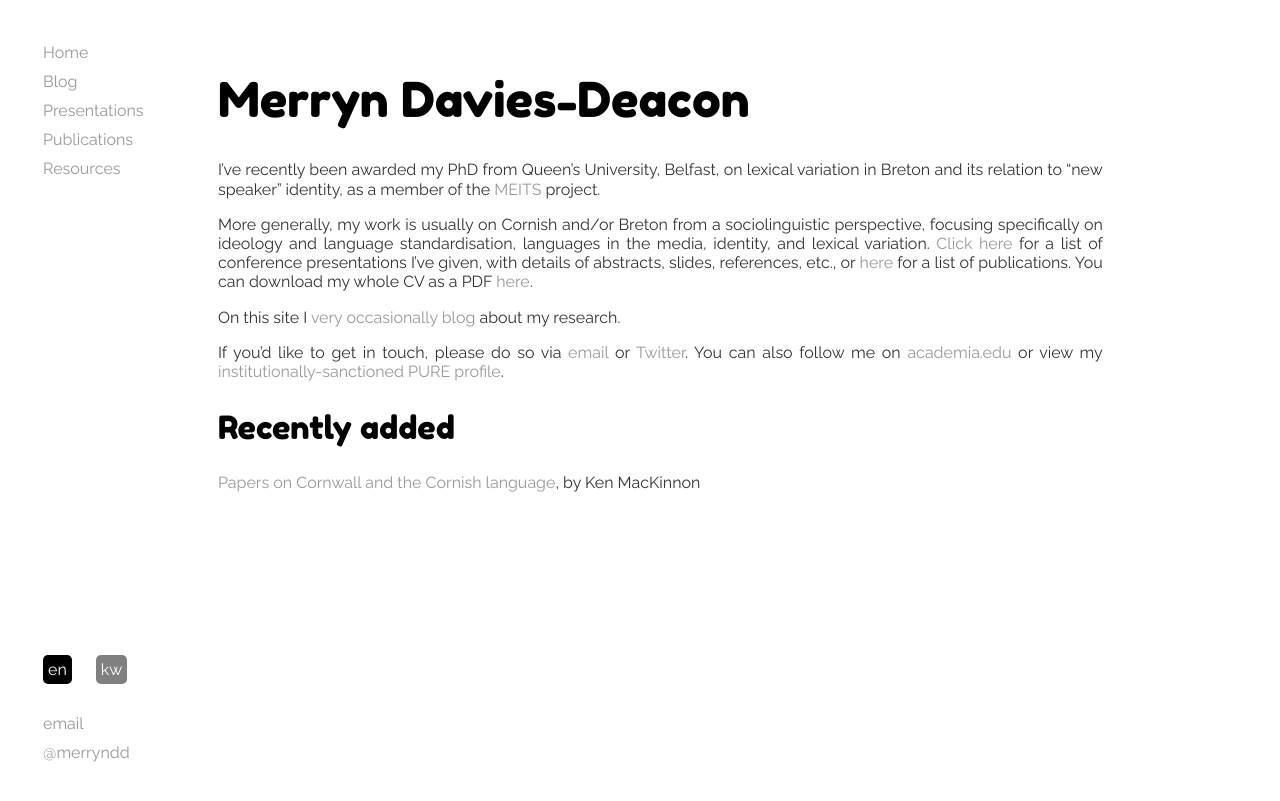
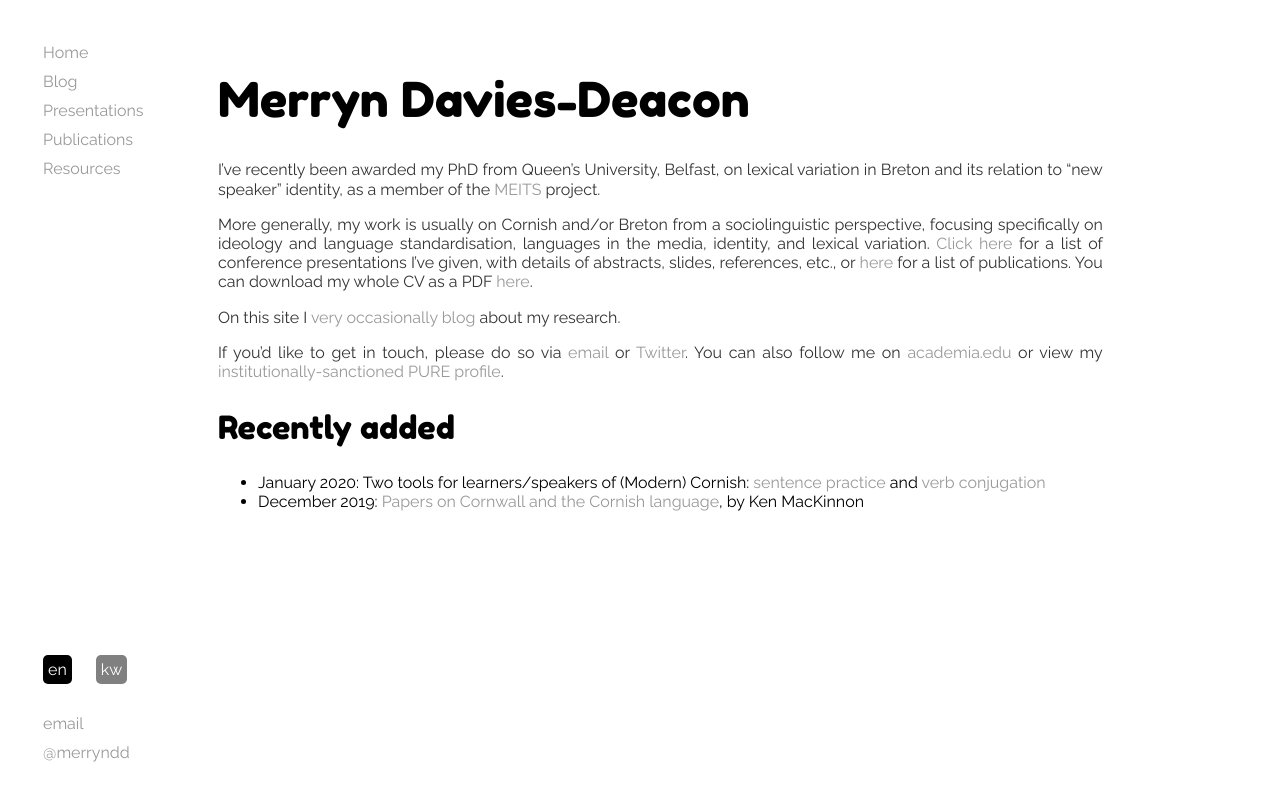
Before and after one commit to merryndd/merryndd.github.io, a Jekyll site: the page built from index.html, in a window 1280 px wide. Shown: the top 801 px of the page. Built offline with Jekyll 4.4.1, drawn with Linux system fonts in a browser that asks for light colours; comment, search, counter and statistics services are not loaded.

Commit message:
Add links to new Cornish resources

```diff
--- a/index.html
+++ b/index.html
@@ -18,10 +18,16 @@ redirect_from: "/"
 	<p>Mars eus whans dhe whei clappya gena vy, whei a ell y wul dredh <a href="mailto:mdaviesdeacon01@qub.ac.uk">ebost</a> po <a href="http://twitter.com/merryndd">Twitter</a>. Whei a ell ow sewya dredh <a href="https://qub.academia.edu/MerrynDaviesDeacon">academia.edu</a> po gweles <a href="http://go.qub.ac.uk/merryndd">ow folen PURE vy</a> ort an gwiasva a’m bednscol.</p>
 </div>
 <div class="en">
-<h2>Recently added</h2>
-<p><a href="/mackinnon">Papers on Cornwall and the Cornish language</a>, by Ken MacKinnon</p>
+  <h2>Recently added</h2>
+  <ul>
+    <li>January 2020: Two tools for learners/speakers of (Modern) Cornish: <a href="https://merryndd.github.io/cornish-js/samplesentences.html">sentence practice</a> and <a href="https://merryndd.github.io/cornish-js/conjugator.html">verb conjugation</a></li>
+    <li>December 2019: <a href="/mackinnon">Papers on Cornwall and the Cornish language</a>, by Ken MacKinnon</li>
+    </ul>
 </div>
 <div class="kw">
-<h2>Nowedh et an wiasva</h2>
-<p><a href="/mackinnon">Screfow en-kever Kernow ha Kernowek</a>, gen Ken MacKinnon</p>
+  <h2>Nowedh et an wiasva</h2>
+  <ul>
+    <li>mis Genver 2020: Dew doul rag practysya Kernowek (Bew): <a href="https://merryndd.github.io/cornish-js/samplesentences.html">frasednow</a> ha <a href="https://merryndd.github.io/cornish-js/conjugator.html">furvow a verbow</a></li>
+    <li>mis Kevardhu 2019: <a href="/mackinnon">Screfow en-kever Kernow ha Kernowek</a>, gen Ken MacKinnon</li>
+    </ul>
 </div>
--- a/site/resources/index.html
+++ b/site/resources/index.html
@@ -41,6 +41,8 @@ title: Merryn Davies-Deacon
 <li><a href="http://www.cusselantavaz.com/"><span class="en">The Cornish Language Council’s old website</span><span class="kw">Gwiasva goth Cussel an Tavas Kernowek</span></a>, <span class="en">contains a range of resources in a pre-<abbr title="Standard Written Form">SWF</abbr> orthography</span><span class="kw">gen meur a daklow, scrifys gen letherednans gwres kens an <abbr title="Furv Scrifys Savonek">FSS</abbr></span></li>
 <li><a href="http://moderncornish.net/"><span class="en">The Cornish Language Council’s new website</span><span class="kw">Gwiasva nowedh Cussel an Tavas Kernowek</span></a>, <span class="en">contains fewer resources in <abbr title="Standard Written Form with Late variants and Traditional Graphs">SWF/LT</abbr></span><span class="kw">gen le a daklow, a ujy usya <abbr title="Furv Scrifys Savonek gen grafys “Diwedhes” ha “Hengovek”">FSS/DH</abbr></span></a></li>
 <li>* <a href="https://drive.google.com/drive/folders/1X_vrJGd9y3aYEgcKZEx-1KOwoHYsnbro?usp=sharing"><span class="en">Audio examples of Modern Cornish</span><span class="kw">Kernowek Bew a elleugh whei clowes orto</span></a></li>
+<li>** <a href="https://merryndd.github.io/cornish-js/samplesentences.html"><span class="en">Vocabulary/sentence formation practice for beginners</span><span class="kw">Toul a ell boas usyes gen an dhallethoryon rag practysya an geryow hag an frasednow</span></a></li>
+<li>** <a href="https://merryndd.github.io/cornish-js/conjugator.html"><span class="en">Verb conjugator</span><span class="kw">Toul rag disqwedhes furvow an verbow</span></a></li>
 </ul>
 </div>
 <button class="collapsible"><span class="en"><abbr title="Standard Written Form">SWF</abbr> and spelling debates</span><span class="kw"><abbr title="Furv Scrifys Savonek">FSS</abbr> ha letherednans</span></button>
```
